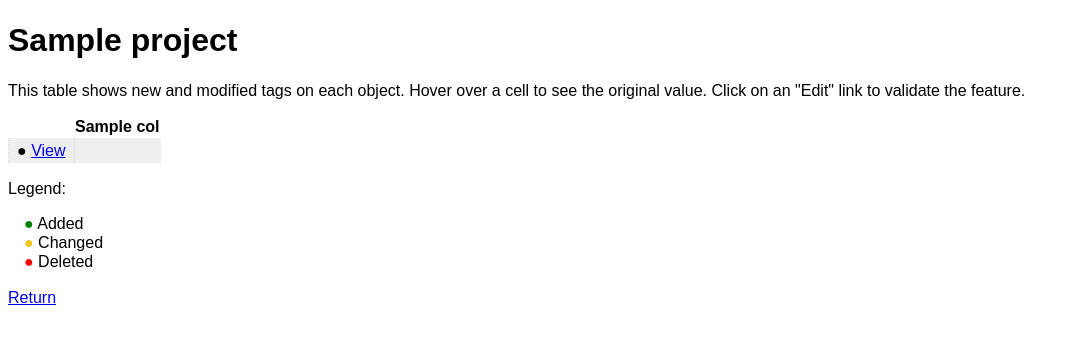
After one commit to mapsme/cf_audit, a Flask app: template www/templates/table.html in a window 1280 px wide. The commit adds this page. Shown: the top 344 px of the page, without its empty margins (0-1076 px from the left). Run offline with Flask 2, Linux system fonts and the light colour scheme; the template is opened without the code that fills it: most values are stand-ins (such as "Sample title", 1, 10 or a date in 2020).

Commit message:
Add table view, allow browsing a specific feature

```diff
--- a/www/audit.py
+++ b/www/audit.py
@@ -8,6 +8,7 @@ import config
 import codecs
 import datetime
 import hashlib
+import math
 
 oauth = OAuth()
 openstreetmap = oauth.remote_app(
@@ -126,13 +127,14 @@ def project(name):
 
 
 @app.route('/browse/<name>')
-def browse(name):
+@app.route('/browse/<name>/<ref>')
+def browse(name, ref=None):
     project = Project.get(Project.name == name)
     query = Feature.select().where(Feature.project == project)
     features = []
     for f in query:
         features.append([f.ref, f.lon, f.lat, f.action])
-    return render_template('browse.html', project=project, features=features)
+    return render_template('browse.html', project=project, features=features, ref=ref)
 
 
 @app.route('/run/<name>')
@@ -141,11 +143,114 @@ def tasks(name, ref=None):
     if not get_user():
         return redirect(url_for('login', next=request.path))
     project = Project.get(Project.name == name)
-    print project.can_validate
     if not project.can_validate:
         flash('Project validation is disabled')
         return redirect(url_for('project', name=name))
     return render_template('task.html', project=project, ref=ref)
+
+
+# Lifted from http://flask.pocoo.org/snippets/44/
+class Pagination(object):
+    def __init__(self, page, per_page, total_count):
+        self.page = page
+        self.per_page = per_page
+        self.total_count = total_count
+
+    @property
+    def pages(self):
+        return int(math.ceil(self.total_count / float(self.per_page)))
+
+    @property
+    def has_prev(self):
+        return self.page > 1
+
+    @property
+    def has_next(self):
+        return self.page < self.pages
+
+    def iter_pages(self, left_edge=2, left_current=2, right_current=5, right_edge=2):
+        last = 0
+        for num in xrange(1, self.pages + 1):
+            if (num <= left_edge or num > self.pages - right_edge or
+                    (num > self.page - left_current - 1 and num < self.page + right_current)):
+                if last + 1 != num:
+                    yield None
+                yield num
+                last = num
+
+
+def url_for_other_page(page):
+    args = request.view_args.copy()
+    args['page'] = page
+    return url_for(request.endpoint, **args)
+app.jinja_env.globals['url_for_other_page'] = url_for_other_page
+
+
+@app.route('/table/<name>', defaults={'page': 1})
+@app.route('/table/<name>/<int:page>')
+def table(name, page):
+    PER_PAGE = 200
+    project = Project.get(Project.name == name)
+    query = Feature.select().where(Feature.project == project).order_by(
+        Feature.id).paginate(page, PER_PAGE)
+    if request.args.get('all') != '1':
+        query = query.where(Feature.validates_count < 2)
+    pagination = Pagination(page, PER_PAGE, query.count(True))
+    columns = set()
+    features = []
+    for feature in query:
+        data = json.loads(feature.feature)
+        audit = json.loads(feature.audit or 'null')
+        if audit and len(audit.get('move', '')) == 2:
+            coord = audit['move']
+        else:
+            coord = data['geometry']['coordinates']
+        f = {'ref': feature.ref, 'lon': coord[0], 'lat': coord[1],
+             'action': data['properties']['action']}
+        tags = {}
+        for p, v in data['properties'].items():
+            if not p.startswith('tags') and not p.startswith('ref_unused_tags'):
+                continue
+            k = p[p.find('.')+1:]
+            if k.startswith('ref'):
+                continue
+            tag = {}
+            if data['properties']['action'] in ('create', 'delete') and p.startswith('tags.'):
+                columns.add(k)
+                tag['before'] = ''
+                tag['after'] = v
+                tag['accepted'] = not audit or k not in audit.get('keep')
+                tag['action'] = data['properties']['action']
+            else:
+                if p.startswith('tags.'):
+                    continue
+                if p.startswith('tags_') or p.startswith('ref_unused_tags'):
+                    columns.add(k)
+                tag['accepted'] = p.startswith('tags_') or (
+                    audit and k in audit.get('override', []))
+                if p.startswith('tags_new'):
+                    tag['before'] = ''
+                    tag['after'] = v
+                    tag['action'] = 'created'
+                elif p.startswith('tags_del'):
+                    tag['before'] = ''  # swapping to print deleted value
+                    tag['after'] = v
+                    tag['action'] = 'deleted'
+                elif p.startswith('tags_cha'):
+                    i = v.find(' -> ')
+                    tag['before'] = v[:i]
+                    tag['after'] = v[i+4:]
+                    tag['action'] = 'changed'
+                elif p.startswith('ref_unused'):
+                    tag['before'] = data['properties'].get('tags.'+k, '')
+                    tag['after'] = v
+                    tag['action'] = 'changed'
+            tags[k] = tag
+        f['tags'] = tags
+        features.append(f)
+
+    return render_template('table.html', project=project, pagination=pagination,
+                           columns=sorted(columns), rows=features)
 
 
 @app.route('/newproject')
--- a/www/static/audit.js
+++ b/www/static/audit.js
@@ -118,6 +118,8 @@ $(function() {
     });
     $('#random').click(function() { queryNext(); });
     map1.fitBounds(fl.getBounds());
+    if (forceRef)
+      querySpecific(forceRef);
   } else {
     $('#good').click({good: true}, submit);
     $('#bad').click({good: false, msg: ''}, submit);
--- a/www/templates/browse.html
+++ b/www/templates/browse.html
@@ -11,9 +11,10 @@
     <script>
       endpoint = '{{ url_for('api') }}';
       projectId = {{ project.id }};
-      readonly = true;
+      forceRef = {% if ref %}'{{ ref }}'{% else %}null{% endif %};
       imagesPath = '{{ url_for('static', filename='images') }}';
       featureTemplateUrl = '{{ url_for('tasks', name=project.name, ref='tmpl') }}';
+      readonly = true;
     </script>
     <script src="{{ url_for('all_features', pid=project.id) }}"></script>
     <script src="{{ url_for('static', filename='audit.js') }}"></script>
--- a/www/templates/project.html
+++ b/www/templates/project.html
@@ -28,7 +28,8 @@
 <h1>{{ project.title }}</h1>
 <p class="description">{{ desc | safe }}</p>
 {% if project.url %}<p><a href="{{ project.url }}">Additinal info</a></p>{% endif %}
-<p><a href="{{ url_for('browse', name=project.name) }}">Browse points</a></p>
+<p><a href="{{ url_for('browse', name=project.name) }}">Browse points</a>
+(<a href="{{ url_for('table', name=project.name) }}">as a table</a>)</p>
 {% if project.can_validate %}
 <p><a href="{{ url_for('tasks', name=project.name) }}">Validate the import</a></p>
 {% endif %}
--- /dev/null
+++ b/www/templates/table.html
@@ -0,0 +1,83 @@
+{% extends "layout.html" %}
+{% block title %}{{ project.title }} — {% endblock %}
+{% block header %}
+    <style>
+        #map { height: 200px; }
+        .v_created, .v_create { color: green; }
+        .v_changed, .v_modify { color: #f1c40f; }
+        .v_deleted, .v_delete { color: red; }
+        #features_div { overflow-x: auto; }
+        #features { border-collapse: collapse; }
+        #features tr.even { background-color: #eee; }
+        #features td {
+            border-left: 1px dotted lightgrey;
+            padding: 3px 0.5em;
+        }
+        .pagination { margin: 1em 0; }
+        #legend { list-style-type: none; padding-left: 1em; }
+    </style>
+{% endblock %}
+{% block content %}
+<h1>{{ project.title }}</h1>
+<p>This table shows new and modified tags on each object. Hover over a cell to see the original value.
+Click on an "Edit" link to validate the feature.</p>
+
+<div id="features_div">
+<table id="features">
+    <tr>
+        <th>&nbsp;</th>
+        {% for col in columns %}
+        <th>{{ col }}</th>
+        {% endfor %}
+    </tr>
+    {% for row in rows %}
+    <tr class="{{ loop.cycle('even', 'odd') }}">
+        <td><span class="v_{{ row.action }}">●</span>
+            {% if project.can_validate %}
+            <a href="{{ url_for('tasks', name=project.name, ref=row.ref) }}">Edit</a>
+            {% else %}
+            <a href="{{ url_for('browse', name=project.name, ref=row.ref) }}">View</a>
+            {% endif %}
+        </td>
+        {% for col in columns %}
+        {% if col in row.tags %}
+        {# TODO: v.before on hover, cross v.after if not chosen #}
+        <td title="{{ col }}
+OSM: {{ row.tags[col].before }}">{% if not row.tags[col].accepted %}<s>{% endif %}<span class="v_{{ row.tags[col].action }}">●</span> {{ row.tags[col].after }}{% if not row.tags[col].accepted %}</s>{% endif %}</td>
+        {% else %}
+        <td>&nbsp;</td>
+        {% endif %}
+        {% endfor %}
+    </tr>
+    {% endfor %}
+</table>
+</div>
+
+{% if pagination.pages > 1 %}
+  <div class=pagination>
+  {%- for page in pagination.iter_pages() %}
+    {% if page %}
+      {% if page != pagination.page %}
+        <a href="{{ url_for_other_page(page) }}">{{ page }}</a>
+      {% else %}
+        <strong>{{ page }}</strong>
+      {% endif %}
+    {% else %}
+      <span class=ellipsis>…</span>
+    {% endif %}
+  {%- endfor %}
+  {% if pagination.has_next %}
+    <a href="{{ url_for_other_page(pagination.page + 1)
+      }}">Next &raquo;</a>
+  {% endif %}
+  </div>
+{% endif %}
+
+<p>Legend:</p>
+<ul id="legend">
+    <li><span class="v_created">●</span> Added</li>
+    <li><span class="v_changed">●</span> Changed</li>
+    <li><span class="v_deleted">●</span> Deleted</li>
+</ul>
+<p><a href="{{ url_for('project', name=project.name) }}">Return</a></p>
+{% endblock %}
```
